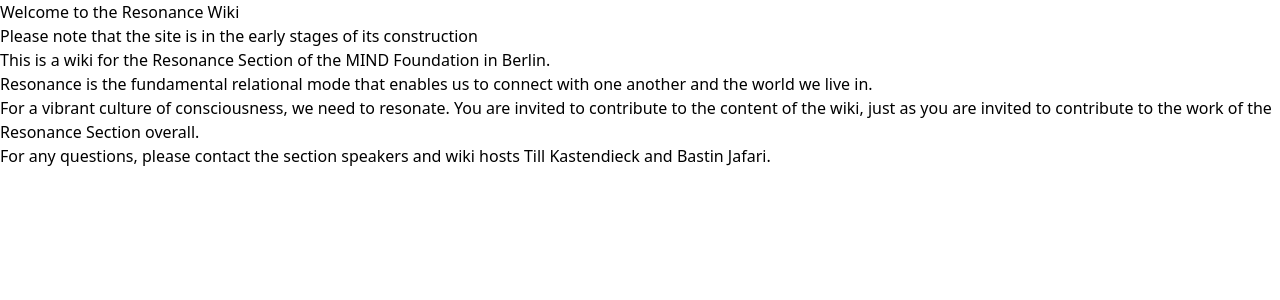
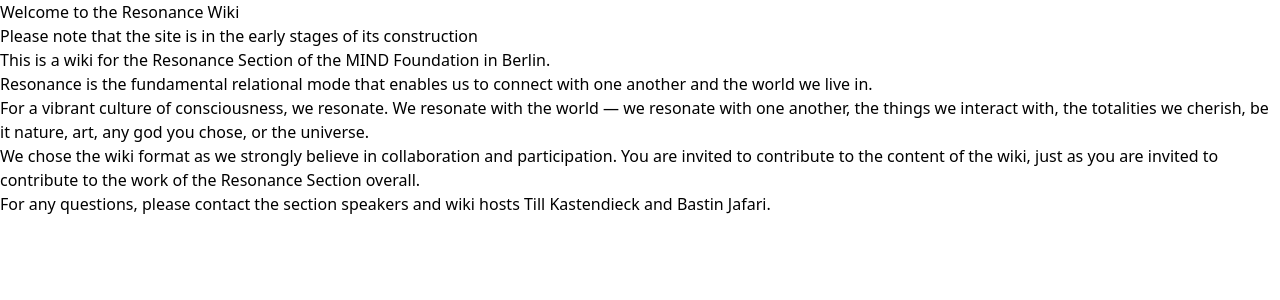
Before and after one commit to SocialResonance/wiki-next, a Next.js app: page / in a window 1280 px wide. Shown: the top 300 px of the page. Built offline with nearby package versions, Linux system fonts and the light colour scheme.

Commit message:
Update index.mdx

```diff
--- a/pages/index.mdx
+++ b/pages/index.mdx
@@ -6,6 +6,8 @@
 
 Resonance is the fundamental relational mode that enables us to connect with one another and the world we live in.
 
-For a vibrant culture of consciousness, we need to resonate. You are invited to contribute to the content of the wiki, just as you are invited to contribute to the work of the Resonance Section overall.
+For a vibrant culture of consciousness, we resonate. We resonate with the world — we resonate with one another, the things we interact with, the totalities we cherish, be it nature, art, any god you chose, or the universe.
+
+We chose the wiki format as we strongly believe in collaboration and participation. You are invited to contribute to the content of the wiki, just as you are invited to contribute to the work of the Resonance Section overall.
 
 For any questions, please contact the section speakers and wiki hosts [Till Kastendieck](mailto:till.kastendieck@hu-berlin.de) and [Bastin Jafari](mailto:bastin.jafari@gmail.com).
```
